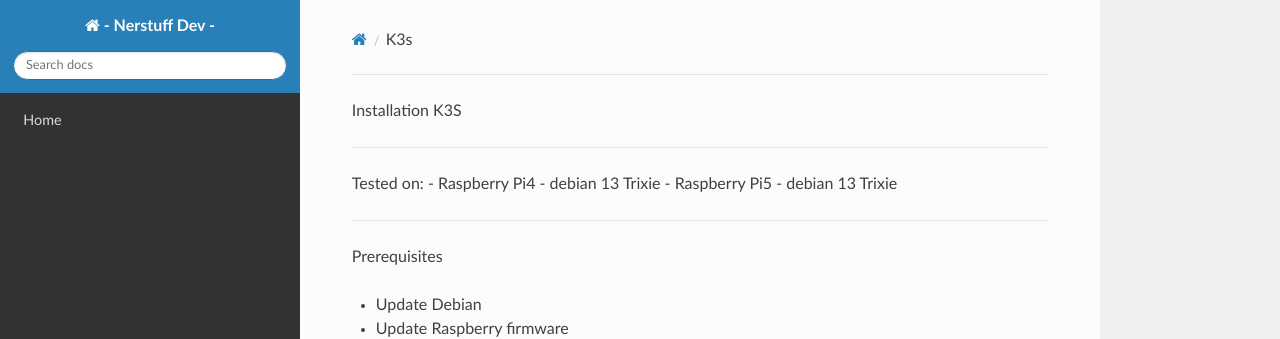
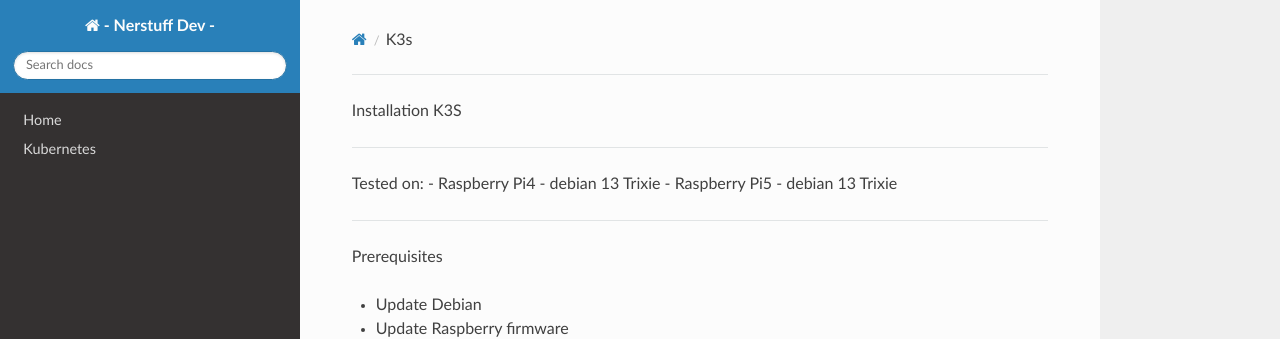
Before and after one commit to jrn74/kube, an MkDocs documentation site: the page built from content/mkdocs-dev/docs/kubernetes/install/k3s.md, in a window 1280 px wide. Shown: the top 339 px of the page. Built offline with MkDocs 1.6.1, drawn with Linux system fonts in a browser that asks for light colours; nearby versions of some CDN libraries.

Commit message:
update content

```diff
--- a/content/mkdocs-dev/mkdocs.yaml
+++ b/content/mkdocs-dev/mkdocs.yaml
@@ -3,3 +3,4 @@ theme:
   name: readthedocs
 nav:
   - Home: index.md
+  - Kubernetes: docs/kubernetes/jeroen.md
```
Also changed, not shown: content/mkdocs-dev/docs/index.md (renamed from content/mkdocs-dev/index.md).
